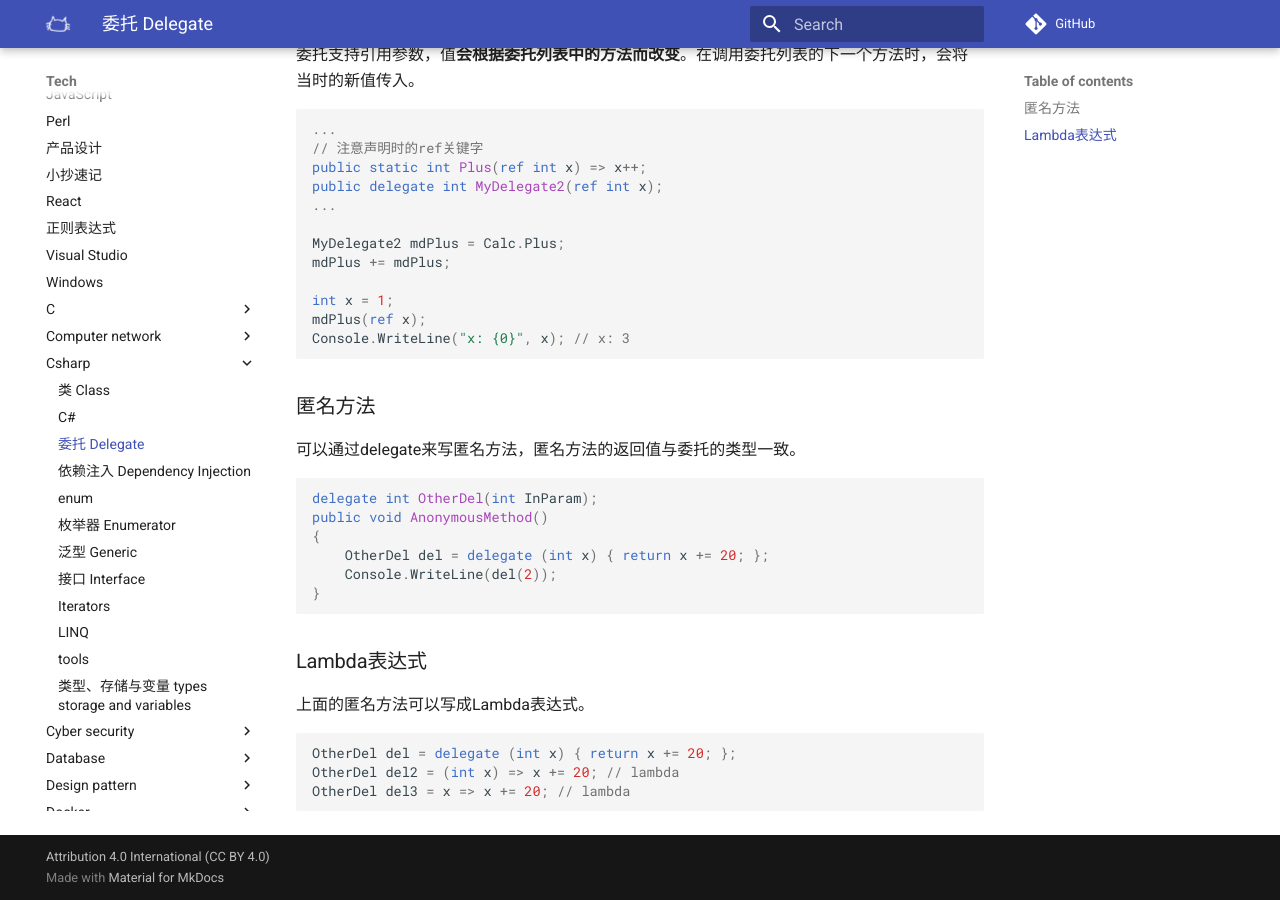
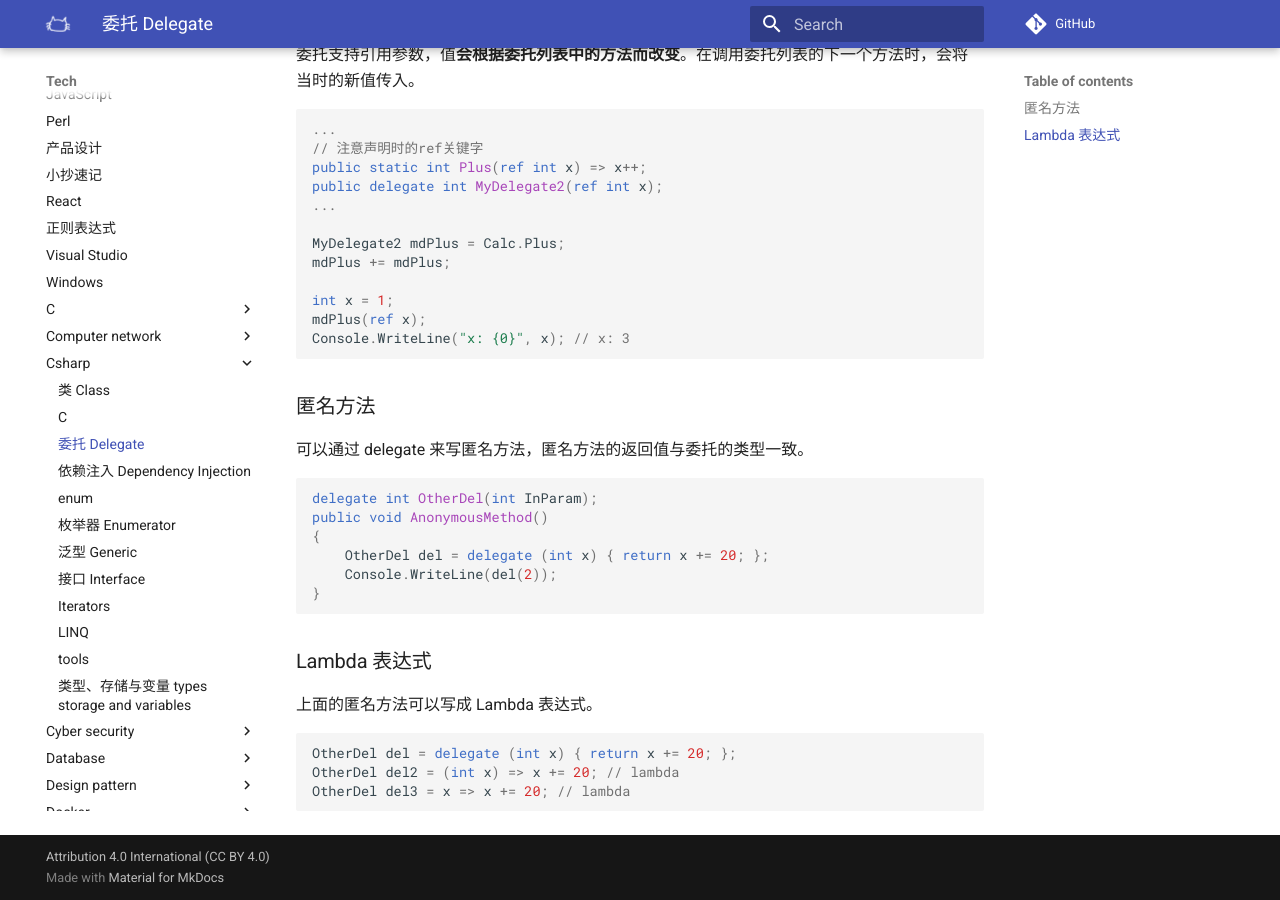
Before and after one commit to luoxufeiyan/wiki.luoxufeiyan.com, an MkDocs documentation site: the page built from docs/tech/csharp/delegate.md, in a window 1280 px wide and 900 px high, scrolled down 1388 px. Built offline with MkDocs 1.6.1 and Material for MkDocs 9.7.7, drawn with Linux system fonts in a browser that asks for light colours; comment, search, counter and statistics services are not loaded.

Commit message:
happy lunar new year

````diff
--- a/docs/tech/csharp/delegate.md
+++ b/docs/tech/csharp/delegate.md
@@ -3,7 +3,6 @@
 委托类似于一个面向对象的函数指针。
 
 类表示的是数据和方法的集合，而委托表示的是一个或多个的方法。
-
 
 声明委托时确定参数和返回类型，比如 `public delegate int MyDelegate(int x, int y);` 可以用来委托任意一个传入两个整形并返回一个整形的方法。
 
@@ -83,7 +82,7 @@
 
 ### 匿名方法
 
-可以通过delegate来写匿名方法，匿名方法的返回值与委托的类型一致。
+可以通过 delegate 来写匿名方法，匿名方法的返回值与委托的类型一致。
 
 ```c#
 delegate int OtherDel(int InParam);
@@ -94,10 +93,9 @@
 }
 ```
 
+### Lambda 表达式
 
-### Lambda表达式
-
-上面的匿名方法可以写成Lambda表达式。
+上面的匿名方法可以写成 Lambda 表达式。
 
 ```c#
 OtherDel del = delegate (int x) { return x += 20; };
````
Also changed, not shown: docs/about/about.md (deleted, +0 -5 lines), docs/index.md (+5 -2 lines), docs/tech/design_pattern/mediator.md (added, +11 -0 lines).
